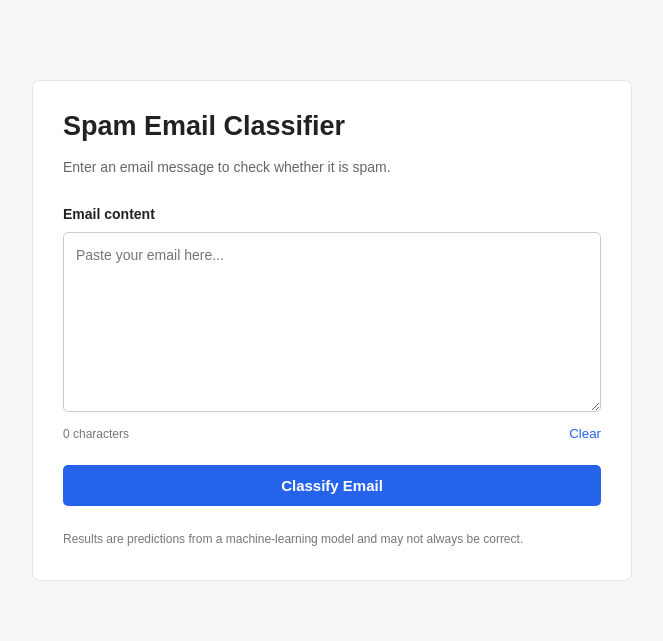
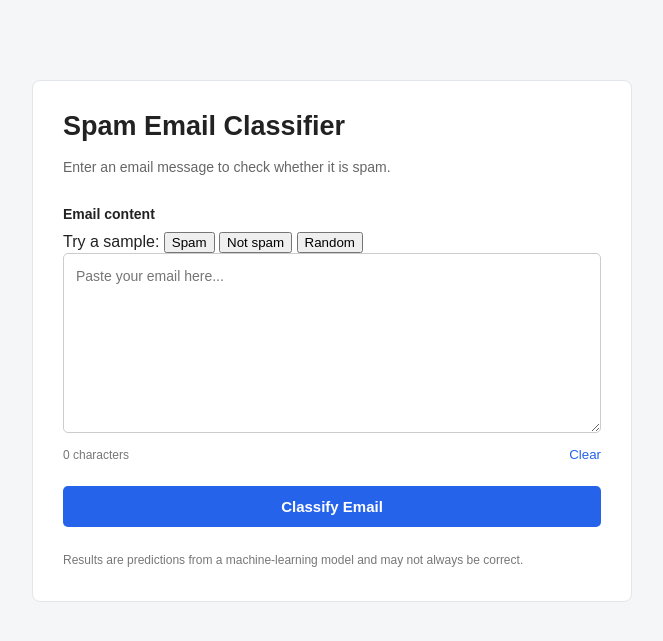
Before and after one commit to Samyak1245/Spam-Email-Detector, a Flask app: page / in a window 1280 px wide. Shown: the top 641 px of the page, without its empty margins (308-971 px from the left). Run offline with Flask 3, Linux system fonts and the light colour scheme; parts of the project's set-up code (start-up, migrations or seed data) failed here and were passed over.

Commit message:
Update index.html

```diff
--- a/templates/index.html
+++ b/templates/index.html
@@ -20,7 +20,12 @@
 
         <form method="POST" id="classifier-form">
             <label for="message">Email content</label>
-
+<div class="samples">
+    <span>Try a sample:</span>
+    <button type="button" class="sample-button" data-type="spam">Spam</button>
+    <button type="button" class="sample-button" data-type="ham">Not spam</button>
+    <button type="button" class="sample-button" data-type="random">Random</button>
+</div>
             <textarea
                 id="message"
                 name="message"
@@ -38,16 +43,15 @@
             </button>
         </form>
 
-        {% if result %}
-        <section class="result
-            {{ 'spam' if result == 'Spam' else 'not-spam' }}"
-            aria-live="polite">
-
-            <h2>{{ result }}</h2>
-            <p>Model confidence: {{ confidence }}%</p>
-
-        </section>
-        {% endif %}
+       {% if result %}
+{% set is_spam = (result == 'Spam') %}
+<section class="result {{ 'spam' if is_spam else 'not-spam' }}" aria-live="polite">
+    <div class="result-flag">{{ '🚫 SPAM' if is_spam else '✅ NOT SPAM' }}</div>
+    <p>{{ 'This email looks suspicious.' if is_spam else 'This email looks safe.' }}</p>
+    <div class="confidence-label">Model confidence: {{ confidence }}%</div>
+    <div class="bar"><div class="bar-fill" style="width: {{ confidence }}%"></div></div>
+</section>
+{% endif %}
 
         <p class="note">
             Results are predictions from a machine-learning model
```
